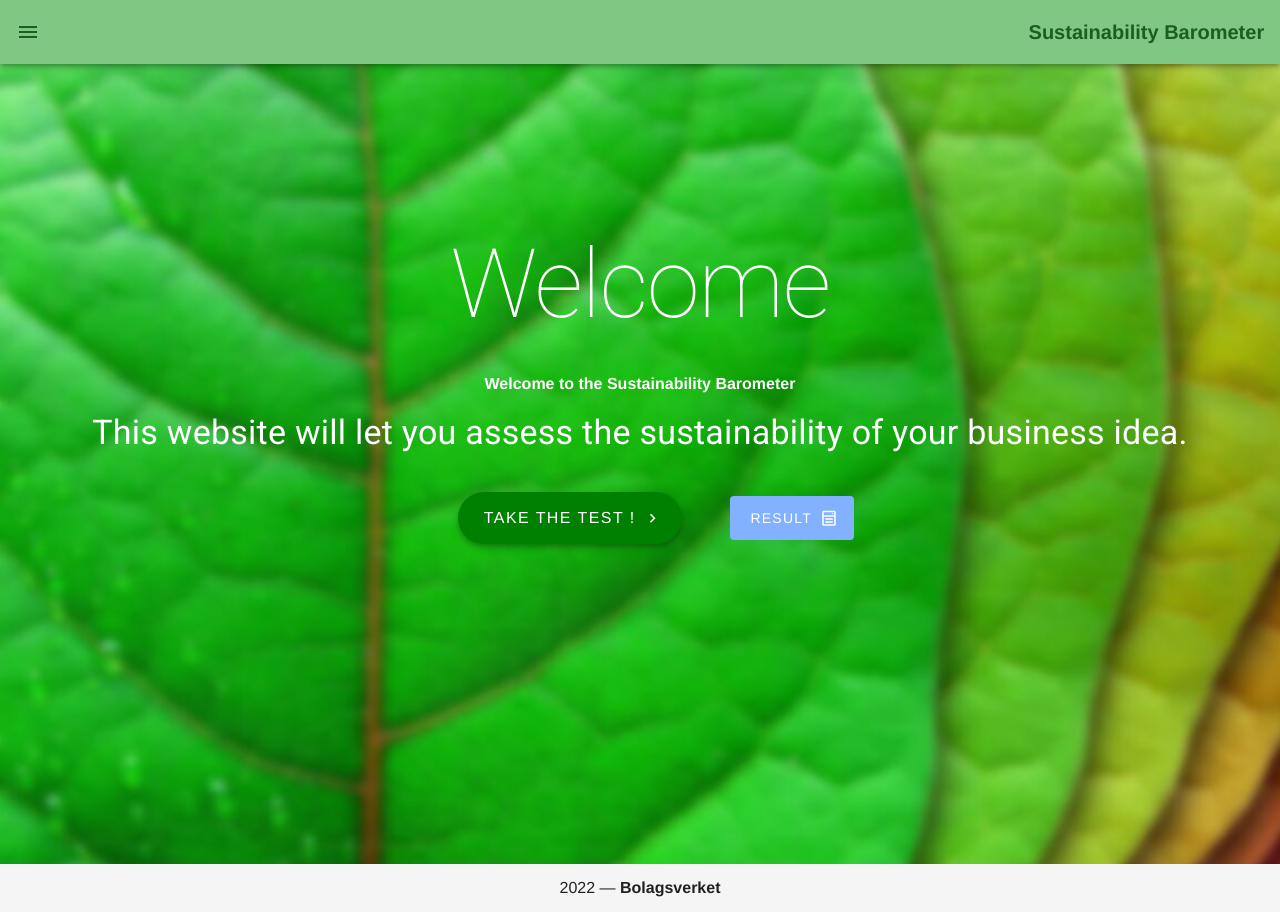
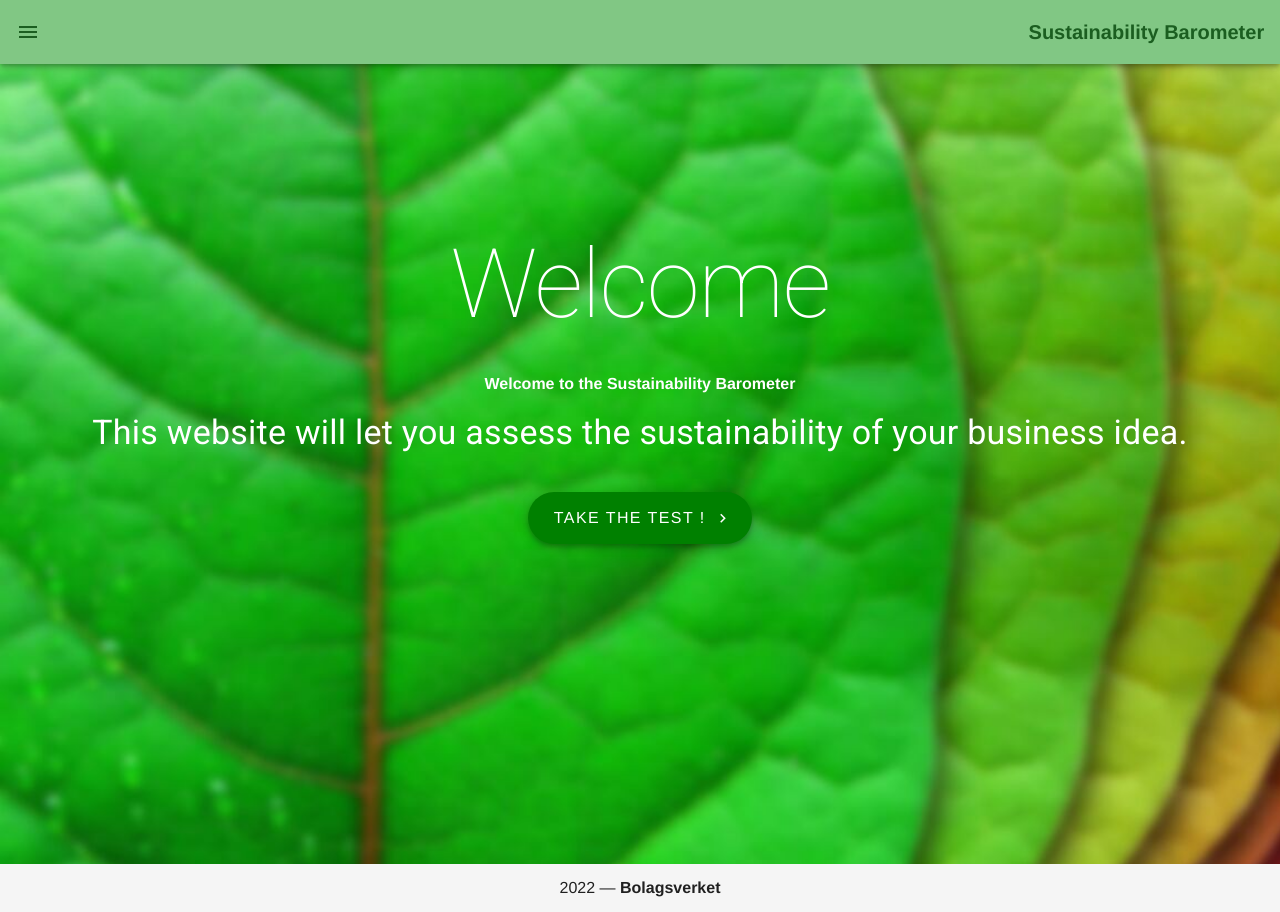
Before and after one commit to ClemLef/SIMS-bolagsverket, a Vue app in the folder Front-end/: page /#/ in a window 1280 px wide. Built offline with nearby package versions, Linux system fonts and the light colour scheme.

Commit message:
remove test button

```diff
--- a/Front-end/src/views/HomePage.vue
+++ b/Front-end/src/views/HomePage.vue
@@ -10,12 +10,7 @@
                         :style="{ 'background-color': hover ? '#81C784' : 'green' }" @click="redirect">Take the test !
                         <v-icon right>mdi-chevron-right</v-icon>
                     </v-btn>
-
                 </v-hover>
-                <v-btn class="mx-2 my-4" :loading="loading" depressed color="accent" large
-                        @click="calcFormResult()"> Result
-                        <v-icon right> mdi-form-select </v-icon>
-                    </v-btn>
             </v-col>
         </v-row>
     </v-img>
@@ -23,9 +18,7 @@
 
 
 <script>
-import axios from 'axios';
 export default {
-
     data: () => ({
         loading: false,
     }),
@@ -33,39 +26,6 @@ export default {
         redirect() {
             this.$router.push('/form')
         },
-        calcFormResult() {
-            this.loading = true;
-            console.log("Form result: ", [0,0,0,0]);
-            (async () => {
-                var aiResult = await this.send_data_AI([0,0,0,0]);
-                console.log(aiResult.data)
-                console.log(aiResult.data.global)
-                console.log(typeof aiResult.data)
-                window.$cookies.config('1d');
-                window.$cookies.set('isSustainable', aiResult.data);
-                this.$router.push('/results')
-            })()
-
-
-
-            //return result;
-        },
-        async send_data_AI(result) {
-            this.loading = true;
-            // eslint-disable-next-line
-            const response = await axios.post("http://34.136.8.129:5000/post", result)
-                .then(function (response) {
-                    console.log(response);
-                    return response;
-                })
-                .catch(function (error) {
-                    console.log(error);
-                    return error;
-                });
-
-            return response;
-
-        },
     },
 
 }
```
